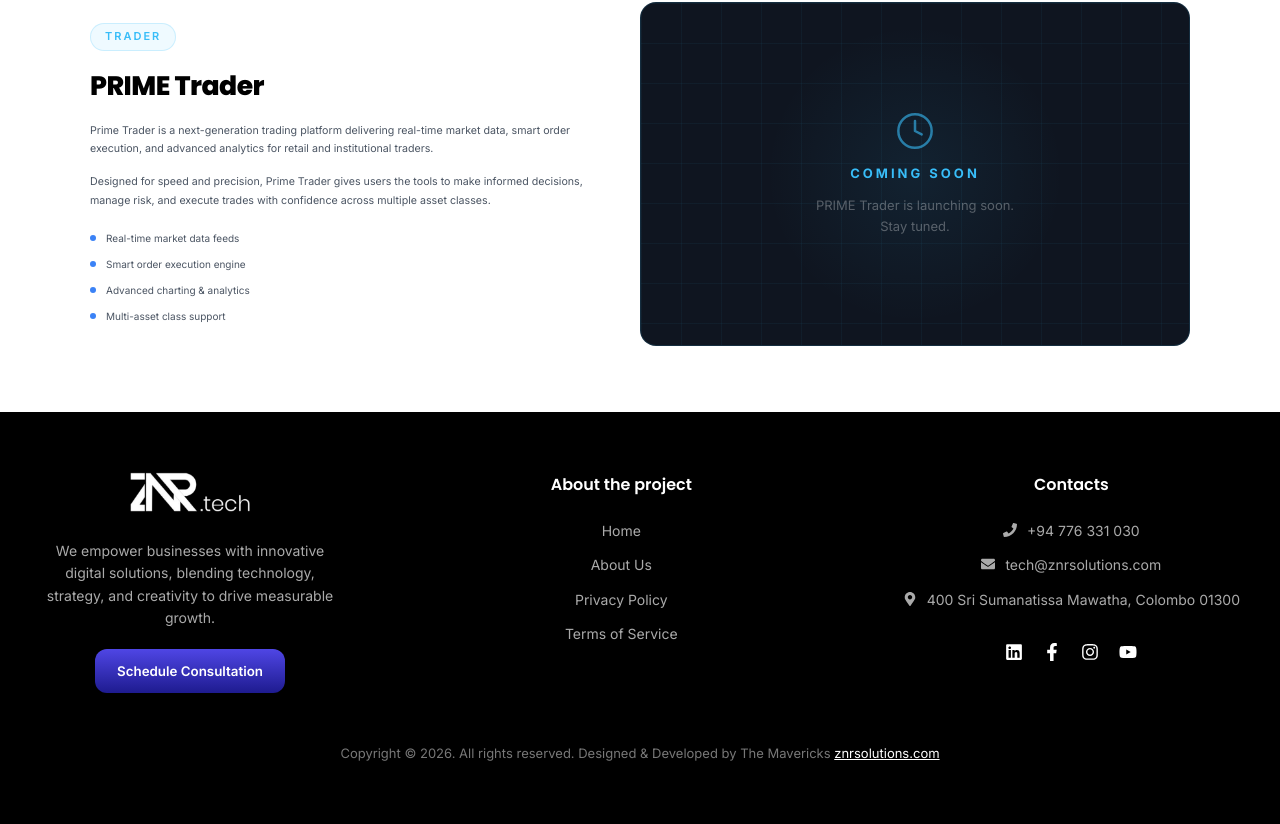
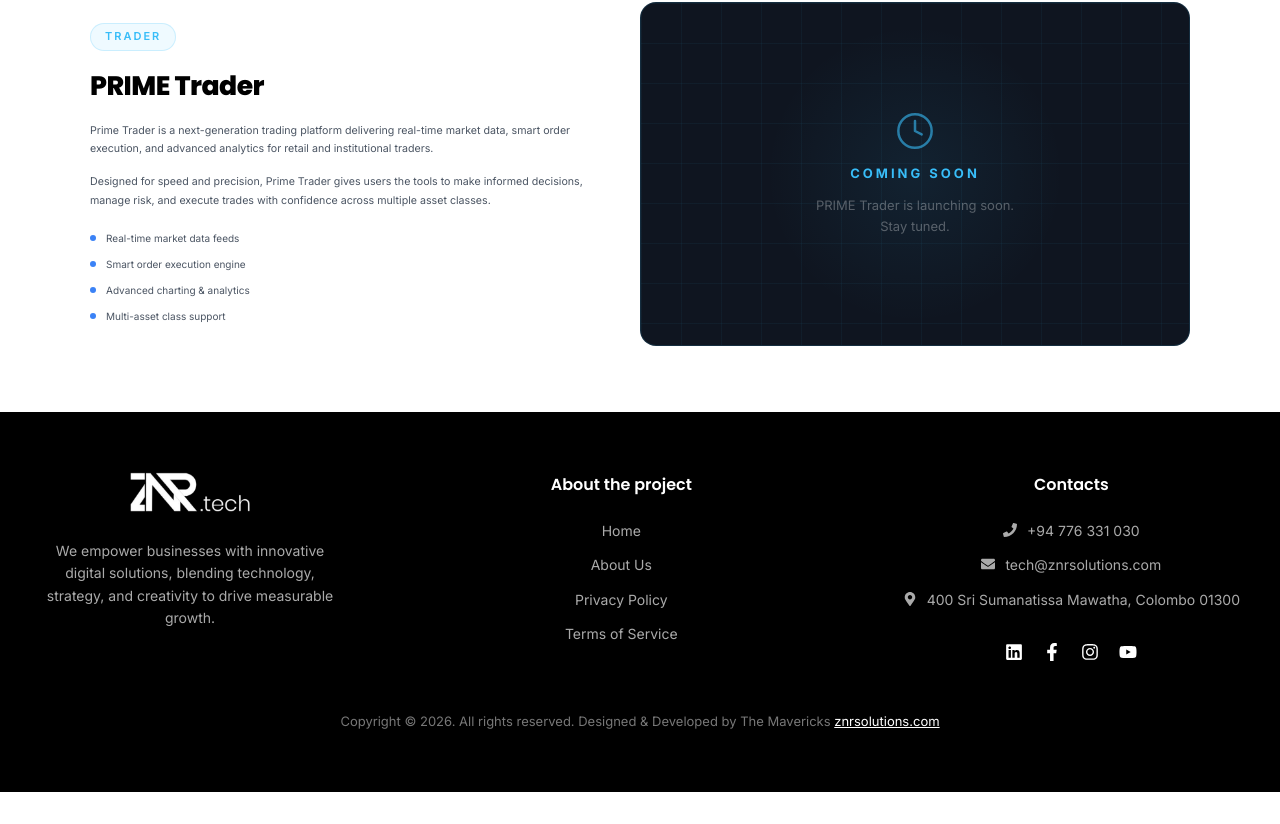
Before and after one commit to znrsolutions/znrwebsite, a Next.js app: page /products in a window 1280 px wide. Shown: the part 1370-2194 px from the top of the page. After the commit the page ends 2162 px from the top, so only its background shows below. Built offline with nearby package versions, Linux system fonts and the light colour scheme.

Commit message:
footer button commented out

```diff
--- a/src/components/layout/Footer/Footer.js
+++ b/src/components/layout/Footer/Footer.js
@@ -19,9 +19,9 @@
             to drive measurable growth.
           </p>
 
-          <button className={styles.cta}>
+          {/* <button className={styles.cta}>
             Schedule Consultation
-          </button>
+          </button> */}
         </div>
 
         {/* MIDDLE */}
```
